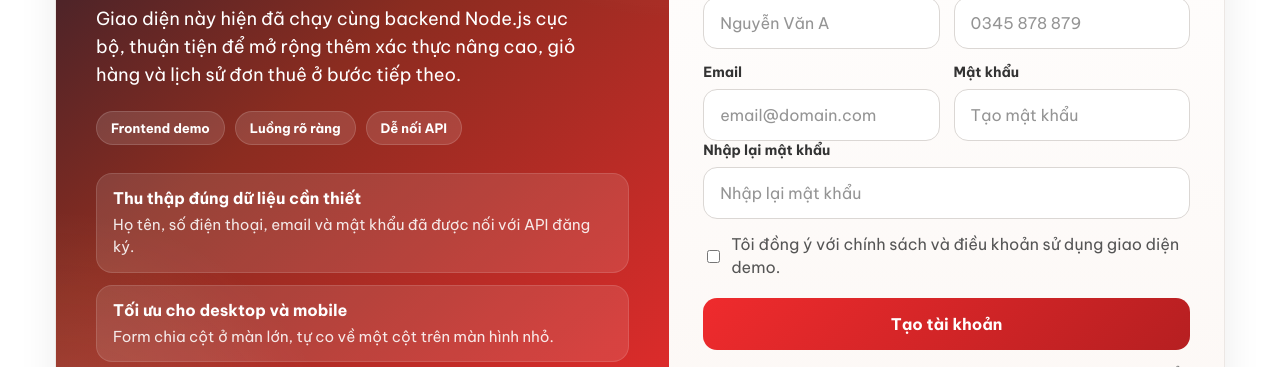
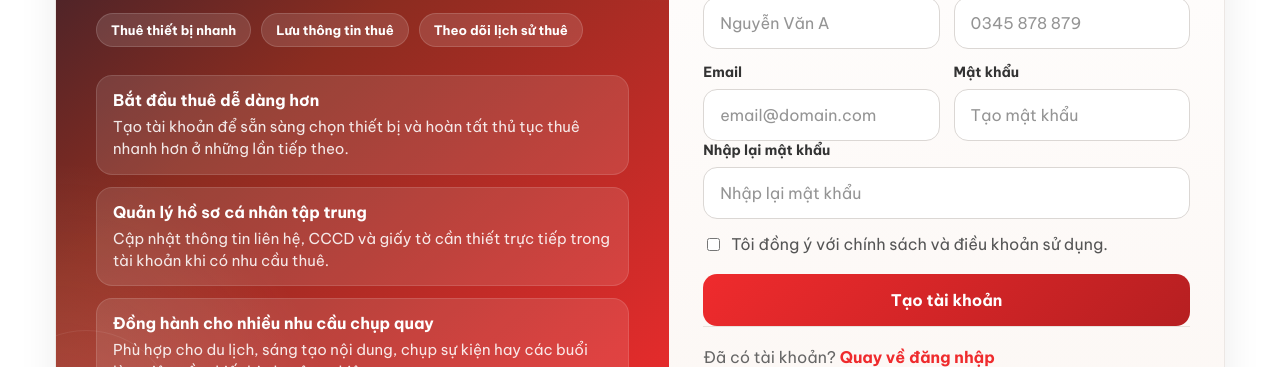
Before and after one commit to nguyenhoang-gh01/web_camera_rental, a website: page public/dang-ky.html in a window 1280 px wide. Shown: the part 433-800 px from the top of the page. Drawn offline with Linux system fonts and the light colour scheme.

Commit message:
update giao dien dang ky va dang nhap

```diff
--- a/public/dang-ky.html
+++ b/public/dang-ky.html
@@ -34,29 +34,24 @@
           <div class="auth-panel auth-panel-register">
             <span class="auth-kicker">THAM GIA CÙNG FOCUS CAMERA</span>
             <h2>Tạo tài khoản để sẵn sàng cho luồng thuê thiết bị.</h2>
-            <p>
-              Giao diện này hiện đã chạy cùng backend Node.js cục bộ, thuận tiện để mở rộng
-              thêm xác thực nâng cao, giỏ hàng và lịch sử đơn thuê ở bước tiếp theo.
-            </p>
-
             <div class="auth-pill-row">
-              <span class="auth-pill">Frontend demo</span>
-              <span class="auth-pill">Luồng rõ ràng</span>
-              <span class="auth-pill">Dễ nối API</span>
+              <span class="auth-pill">Thuê thiết bị nhanh</span>
+              <span class="auth-pill">Lưu thông tin thuê</span>
+              <span class="auth-pill">Theo dõi lịch sử thuê</span>
             </div>
 
             <div class="auth-feature-list">
               <article class="auth-feature-item">
-                <strong>Thu thập đúng dữ liệu cần thiết</strong>
-                <span>Họ tên, số điện thoại, email và mật khẩu đã được nối với API đăng ký.</span>
+                <strong>Bắt đầu thuê dễ dàng hơn</strong>
+                <span>Tạo tài khoản để sẵn sàng chọn thiết bị và hoàn tất thủ tục thuê nhanh hơn ở những lần tiếp theo.</span>
               </article>
               <article class="auth-feature-item">
-                <strong>Tối ưu cho desktop và mobile</strong>
-                <span>Form chia cột ở màn lớn, tự co về một cột trên màn hình nhỏ.</span>
+                <strong>Quản lý hồ sơ cá nhân tập trung</strong>
+                <span>Cập nhật thông tin liên hệ, CCCD và giấy tờ cần thiết trực tiếp trong tài khoản khi có nhu cầu thuê.</span>
               </article>
               <article class="auth-feature-item">
-                <strong>Giữ ngôn ngữ thương hiệu</strong>
-                <span>Màu đỏ, nền sáng và typography khớp với clone site hiện tại.</span>
+                <strong>Đồng hành cho nhiều nhu cầu chụp quay</strong>
+                <span>Phù hợp cho du lịch, sáng tạo nội dung, chụp sự kiện hay các buổi làm việc cần thiết bị chuyên nghiệp.</span>
               </article>
             </div>
           </div>
@@ -108,15 +103,15 @@
               <div class="auth-inline auth-inline-stack">
                 <label class="auth-check">
                   <input type="checkbox" name="acceptTerms" />
-                  <span>Tôi đồng ý với chính sách và điều khoản sử dụng giao diện demo.</span>
+                  <span>Tôi đồng ý với chính sách và điều khoản sử dụng.</span>
                 </label>
               </div>
 
               <button class="auth-submit" type="submit">Tạo tài khoản</button>
 
-              <p class="auth-note">
+              <!-- <p class="auth-note">
                 Trang đăng ký hiện lưu dữ liệu qua backend Node.js và MySQL local để tiện phát triển tiếp.
-              </p>
+              </p> -->
             </form>
 
             <p class="auth-meta">
```
Also changed, not shown: public/dang-nhap.html (+9 -18 lines).
